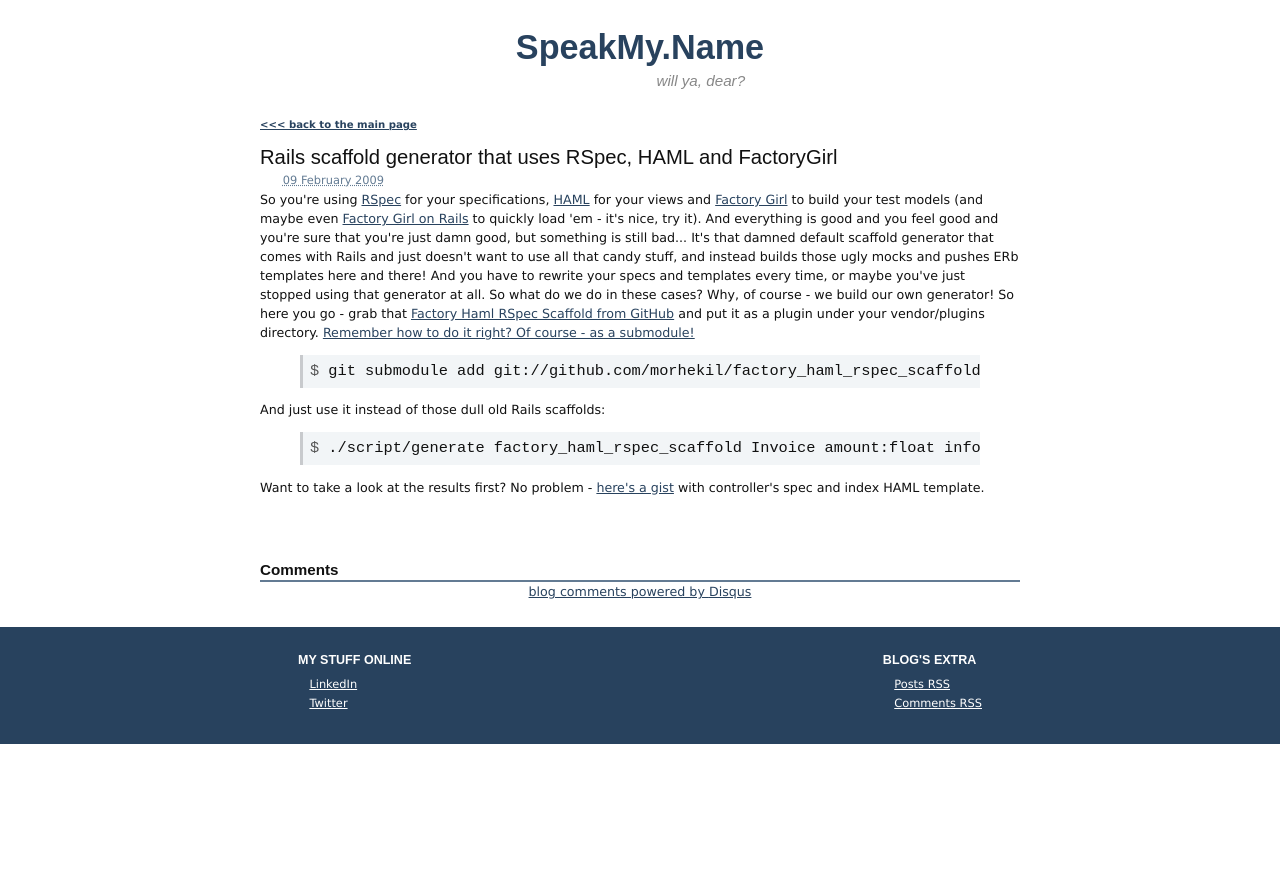
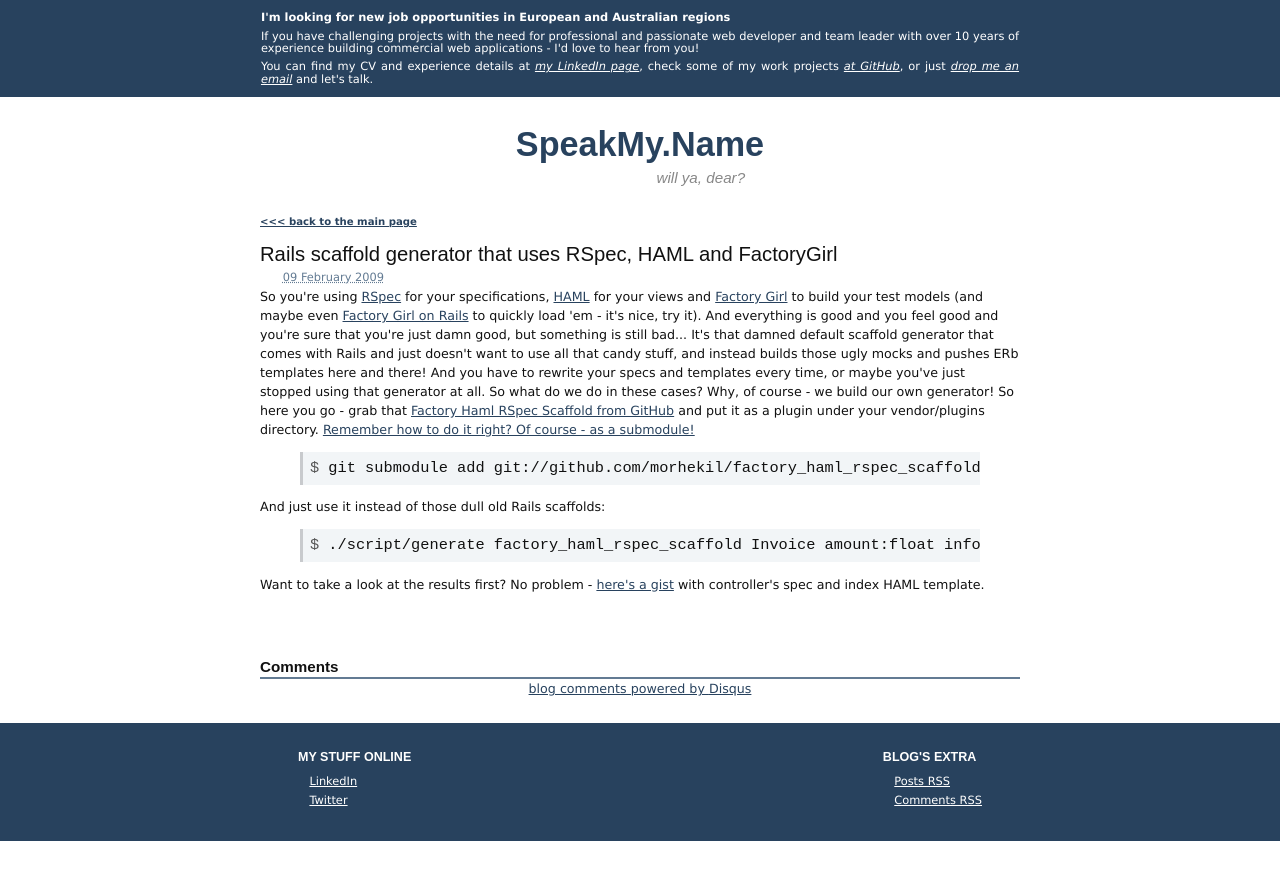
Before and after one commit to morhekil/speakmyname-blog, a Jekyll site: the page built from _posts/2009-02-09-rails-scaffold-generator-that-uses-rspec-haml-and-factorygirl.textile, in a window 1280 px wide. Shown: the top 880 px of the page. Built offline with Jekyll 4.4.1, drawn with Linux system fonts in a browser that asks for light colours; comment, search, counter and statistics services are not loaded.

Commit message:
added overhead with job info

```diff
--- a/_includes/header.html
+++ b/_includes/header.html
@@ -10,6 +10,15 @@
   </head>
 
   <body>
+    <div id="overhead">
+      <p><strong>I'm looking for new job opportunities in European and Australian regions</strong></p>
+      <p>If you have challenging projects with the need for professional and passionate web developer and team leader
+      with over 10 years of experience building commercial web applications - I'd love to hear from you!</p>
+      <p>You can find my CV and experience details at <a href="http://cy.linkedin.com/in/olegiv">my LinkedIn page</a>,
+      check some of my work projects <a href="https://github.com/morhekil">at GitHub</a>, or just
+      <a href="mailto:&#109;or%68ekil%40%6do%72he&#107;il.&#110;et">drop me an email</a> and let's talk.
+      </p>
+    </div>
     <div id="header">
       <h1><a href="/">SpeakMy.Name</a></h1>
       <p id="subtitle">will ya, dear?</p>
--- a/styles/content.css
+++ b/styles/content.css
@@ -21,6 +21,11 @@
 .highlight .lineno { color: #999999; }
 
 .post p { text-align: justify; }
+
+#overhead { background-color: #28425e; color: #fff; padding: 0.5em 0;
+  line-height: 1.1em; font-size: 90%; }
+#overhead p { text-align: justify; max-width: 66.5em; margin: 0.5em auto; }
+#overhead a { color: #fff; text-decoration: underline; font-style: italic; }
 
 #header { margin-top: 2em; text-align: center; font-family: arial, helvetica, sans-serif;}
 #header h1 { font-size: 2.7em; line-height: 133%; font-weight: 700; }
```
